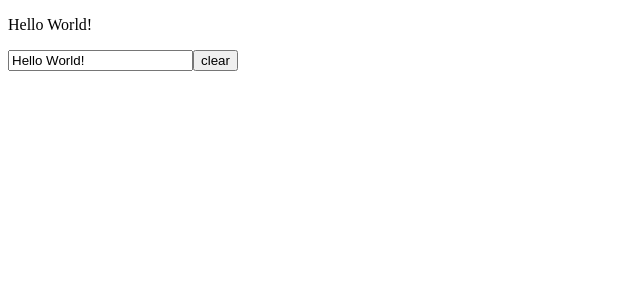
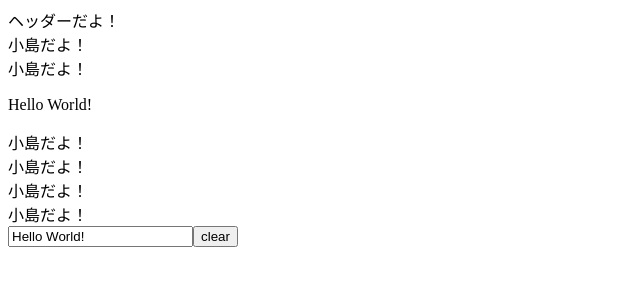
Before and after one commit to toshiro-koba/my-project, a Vue app: page / in a window 1280 px wide. Shown: the top 300 px of the page, without its empty margins (0-640 px from the left). Built offline with nearby package versions, Linux system fonts and the light colour scheme.

Commit message:
ヘッダーと小島をコンポーネント化

```diff
--- a/src/App.vue
+++ b/src/App.vue
@@ -1,18 +1,27 @@
 <template>
   <div>
+    <myheader></myheader><kojima></kojima><kojima></kojima>
     <p v-if="msg.length > 0">
       {{msg}}
     </p>
     <p v-else>
       no text
-    </p>
+    </p><kojima></kojima><kojima></kojima><kojima></kojima><kojima></kojima>
     <input type="text" v-model="msg">
     <button @click="clear()">clear</button>
   </div>
+
 </template>
 
 <script>
+import myheader from './components/myheader'
+import kojima from './components/kojima'
+
 export default {
+  components: {
+    myheader,
+    kojima
+  },
   data () {
     return {
       msg: 'Hello World!'
--- /dev/null
+++ b/src/components/kojima.vue
@@ -0,0 +1,5 @@
+<template>
+  <div>
+    小島だよ！
+  </div>
+</template>
--- /dev/null
+++ b/src/components/myheader.vue
@@ -0,0 +1,5 @@
+<template>
+  <div>
+    ヘッダーだよ！
+  </div>
+</template>
```
